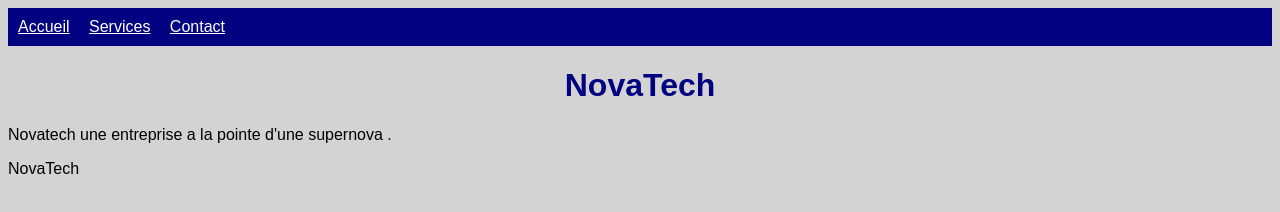
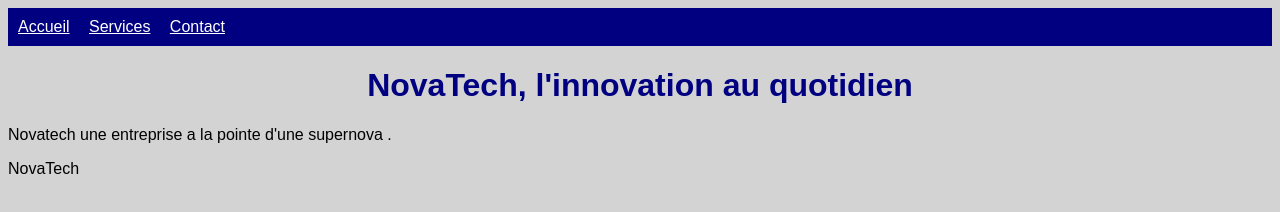
Before and after one commit to Andrewonthetop/novatech., a plain HTML site: page index.html in a window 1280 px wide. Drawn offline with Linux system fonts and the light colour scheme.

Commit message:
Modification du slogan Acceuil

```diff
--- a/index.html
+++ b/index.html
@@ -12,7 +12,7 @@
     <a href="contact.html">Contact</a>
   </nav>
 
-  <h1>NovaTech</h1>
+    <h1>NovaTech, l'innovation au quotidien</h1>
   <p>Novatech une entreprise a la pointe d'une supernova .</p>
 
   <footer>
```
